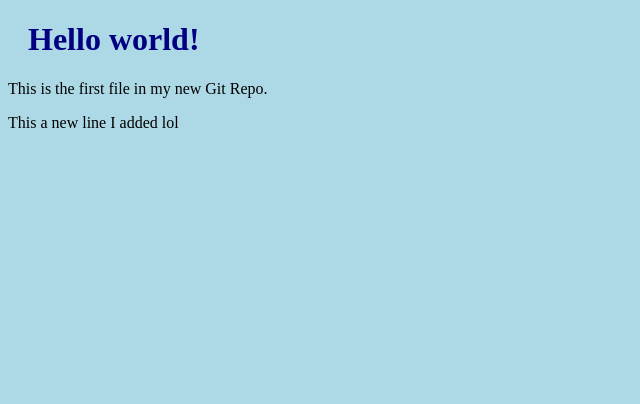
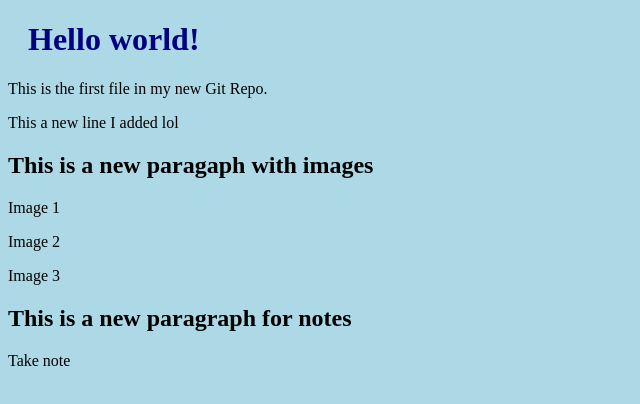
Before and after one commit to Coder-Here/Coder-Here.github.io, a plain HTML site: page index.html in a window 1280 px wide. Shown: the whole page, without its empty margins (0-640 px from the left). Drawn offline with Linux system fonts and the light colour scheme.

Commit message:
something happened

```diff
--- a/index.html
+++ b/index.html
@@ -10,5 +10,14 @@
 <p>This is the first file in my new Git Repo.</p>
 <p>This a new line I added lol</p>
 
+
+<h2>This is a new paragaph with images</h2>
+<p>Image 1</p>
+<p>Image 2</p>
+<p>Image 3</p>
+
+<h2>This is a new paragraph for notes</h2>
+<p>Take note</p>
+
 </body>
 </html>
```
